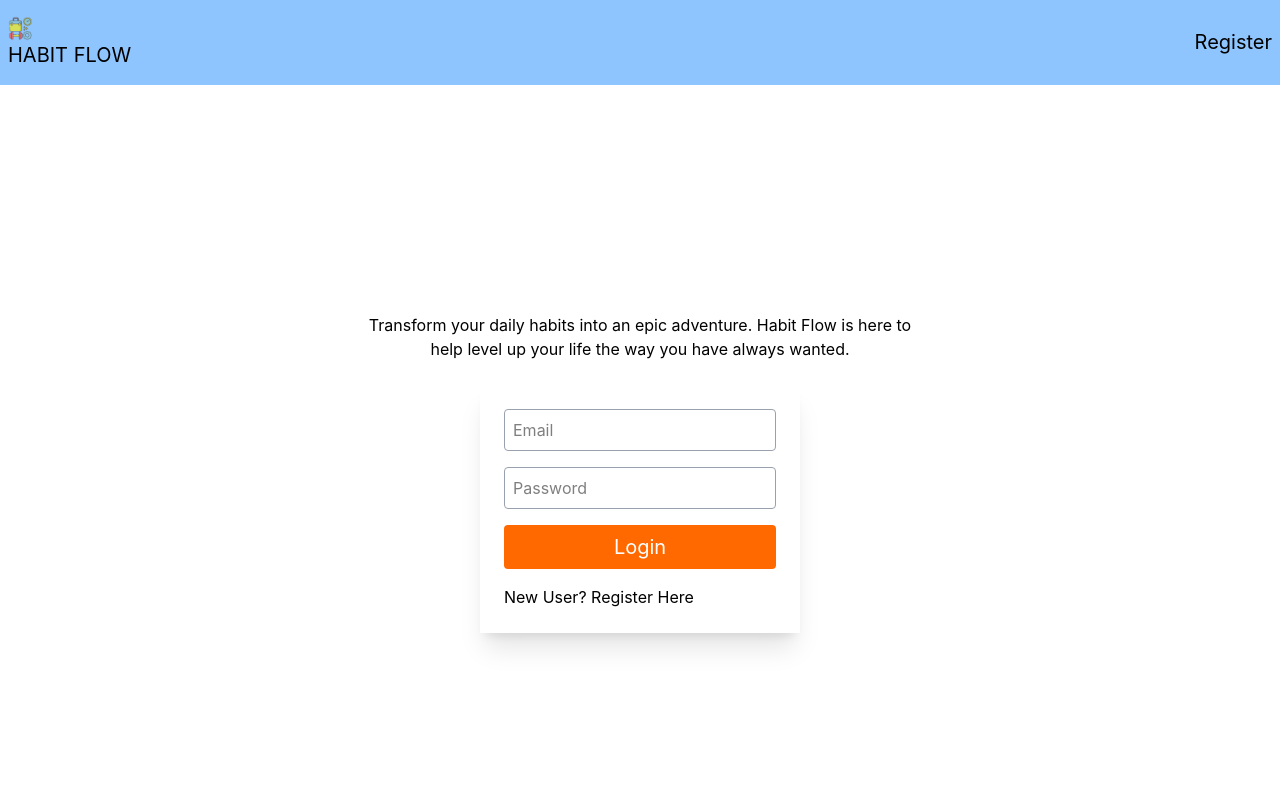
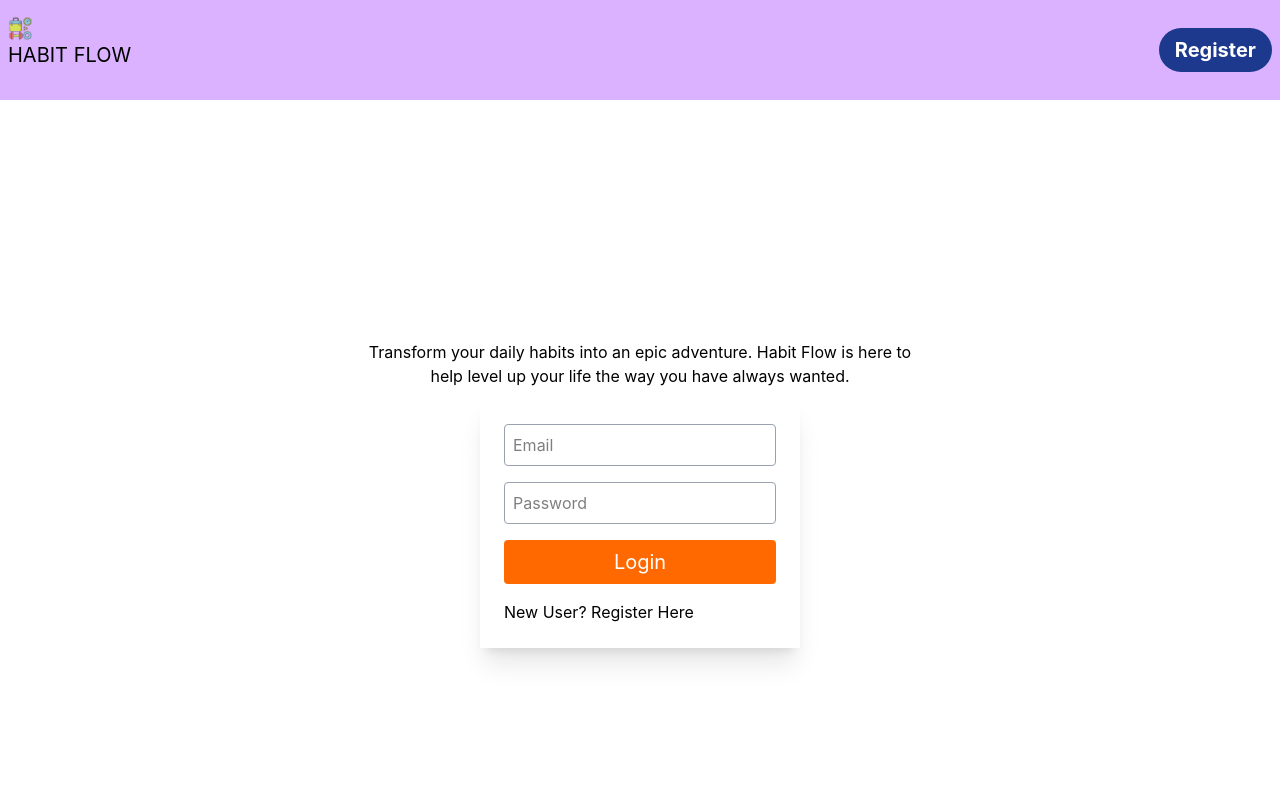
Before and after one commit to sailakshmie26/HabitFlow, a React (Vite) app: page / in a window 1280 px wide. Shown: the top 800 px of the page. Built offline with nearby package versions, Linux system fonts and the light colour scheme.

Commit message:
updated codes

```diff
--- a/src/components/AISuggestions.jsx
+++ b/src/components/AISuggestions.jsx
@@ -1,44 +1,43 @@
-import { useSelector } from "react-redux"
+import { useSelector } from "react-redux";
 import { getAISuggestions } from "../services/aiService";
 import { useState } from "react";
 
 const AiSuggestions = () => {
-  const habits = useSelector((state)=> state.habits.habits)
-  const [suggestions, setSuggestions] =useState([])
-  const handAISuggestions = async()=>{
-    const habitNames = habits.map(habit => habit.habitName)
-    const result = await getAISuggestions(habitNames)
-    const formatted = result.split("\n")
-    setSuggestions(formatted)
-  }
+  const apiUrl = import.meta.env.VITE_API_URL;
+  const appTitle = import.meta.env.VITE_APP_TITLE;
+  console.log("API URL:", apiUrl);
+  console.log("App Title:", appTitle);
+
+  const habits = useSelector((state) => state.habits.habits);
+  const [suggestions, setSuggestions] = useState([]);
+  const handAISuggestions = async () => {
+    const habitNames = habits.map((habit) => habit.habitName);
+    const result = await getAISuggestions(habitNames);
+    const formatted = result.split("\n");
+    setSuggestions(formatted);
+  };
   return (
     <>
       <div className="mt-6 p-4 bg-gray-100 rounded-lg shadow">
-      <h2 className="text-xl font-bold mb-3">
-        AI Habit Coach
-      </h2>
+        <h2 className="text-xl font-bold mb-3">AI Habit Coach</h2>
 
         <button
           onClick={handAISuggestions}
-      className="bg-purple-500 text-white px-4 py-2 rounded mb-4">
+          className="bg-purple-500 text-white px-4 py-2 rounded mb-4"
+        >
           Generate AI Suggestions
         </button>
 
         <div className="space-y-2">
-              {
-        suggestions.map((item, i)=>(
-          <div
-          key={i}
-          className="bg-white p-3 rounded shadow">
+          {suggestions.map((item, i) => (
+            <div key={i} className="bg-white p-3 rounded shadow">
               {item}
             </div>
-        ))
-      }
+          ))}
         </div>
-
       </div>
     </>
-  )
-}
+  );
+};
 
-export default AiSuggestions
+export default AiSuggestions;
--- a/src/components/HabitCard.jsx
+++ b/src/components/HabitCard.jsx
@@ -20,7 +20,7 @@ const HabitCard = () => {
          onClick={() => {
            dispatch(completedHabit(habit.id));
          }}
-         className="bg-blue-500 hover:bg-green-700 text-white font-bold py-2 px-3 rounded"
+         className="bg-blue-400 hover:bg-blue-900 text-white font-bold py-2 px-3 rounded"
        >
          Completed
        </button>
@@ -28,7 +28,7 @@ const HabitCard = () => {
          onClick={() => {
            dispatch(deleteHabit(habit));
          }}
-         className="bg-red-500 hover:bg-pink-700 text-white py-1 px-3 rounded"
+         className="bg-red-400 hover:bg-red-600 text-white font-bold py-1 px-3 rounded"
        >
          Delete
        </button>
--- a/src/components/HabitForm.jsx
+++ b/src/components/HabitForm.jsx
@@ -45,17 +45,7 @@ const HabitForm = () => {
               type="button"
             >
               Cancel
-            </button><br />
-            {/* {
-              habits.map((habit)=>{
-                return <div key={habit.id}>{habit.habitName}{""}
-                <button
-                onClick={()=>{
-                  dispatch(deleteHabit(habit))
-                }}>Delete Habit</button>
-                </div>
-              })
-            } */}
+            </button>
           </div>
         </form>
       </div>
--- a/src/components/Navbar.jsx
+++ b/src/components/Navbar.jsx
@@ -4,13 +4,15 @@ import { Link } from "react-router-dom";
 const Navbar = () => {
   return (
     <>
-    <div className="flex justify-between p-2 bg-blue-300">
+    <div className="flex justify-between p-2 bg-purple-300">
     <div className="text-black-500 text-xl py-2">
       <h1><img src={habitFlowIcon} alt=""
       width={"25px"} />HABIT FLOW</h1>
     </div>
     <div className="flex gap-3 text-xl py-5">
-      <Link to={'/register'}>Register</Link>
+    <button
+    className="bg-blue-900 hover:bg-blue-500 text-white font-bold py-2 px-4 rounded-full">
+    <Link to={'/register'}>Register</Link></button>
     </div>
 
     </div>
--- a/src/pages/Login.jsx
+++ b/src/pages/Login.jsx
@@ -33,7 +33,7 @@ const Login = () => {
   return (
     <>
       <Navbar />
-      <div className="min-h-screen flex flex-col justify-center items-center gap-6">
+      <div className="min-h-screen flex flex-col justify-center items-center gap-3">
         <h2 className="text-center max-w-xl">
           Transform your daily habits into an epic adventure. Habit Flow is here
           to help level up your life the way you have always wanted.
--- a/src/pages/Register.jsx
+++ b/src/pages/Register.jsx
@@ -6,34 +6,33 @@ import { useDispatch } from "react-redux";
 import { loginUser } from "../features/auth/authSlice";
 
 const Register = () => {
-  const dispatch = useDispatch()
-  const navigate = useNavigate()
+  const dispatch = useDispatch();
+  const navigate = useNavigate();
   const [formdata, setFormdata] = useState({
-      username:'',
-      email:'',
-      password:'',
-      city:'',
-    })
+    username: "",
+    email: "",
+    password: "",
+    city: "",
+  });
 
-  const handleInput = (e) =>{
-    const {name,value} = e.target
-    setFormdata((prev) => ({...prev, [name]:value}))
-  }
+  const handleInput = (e) => {
+    const { name, value } = e.target;
+    setFormdata((prev) => ({ ...prev, [name]: value }));
+  };
 
   const handleSubmit = (e) => {
-    e.preventDefault()
-    localStorage.setItem("registeredUser", JSON.stringify(formdata))
-    dispatch(loginUser(formdata))
-    navigate("/dashboard")
-    alert('Registration successfull!')
+    e.preventDefault();
+    localStorage.setItem("registeredUser", JSON.stringify(formdata));
+    dispatch(loginUser(formdata));
+    navigate("/dashboard");
+    alert("Registration successfull!");
     setFormdata({
-      username:'',
-      email:'',
-      password:"",
-      city:""
-    })
-
-  }
+      username: "",
+      email: "",
+      password: "",
+      city: "",
+    });
+  };
 
   return (
     <>
@@ -45,10 +44,7 @@ const Register = () => {
         </h2>
         <div>
           <h2>Welcome!</h2>
-          <form
-          onSubmit={handleSubmit}
-          className="w-full max-w-lg">
-
+          <form onSubmit={handleSubmit} className="w-full max-w-lg">
             <div className="flex flex-wrap -mx-3 mb-6">
               <div className="w-full md:w-1/2 px-3 mb-6 md:mb-0">
                 <label
@@ -71,7 +67,6 @@ const Register = () => {
                 </p>
               </div>
             </div>
-
             <div className="flex flex-wrap -mx-3 mb-6">
               <div className="w-full md:w-1/2 px-3 mb-6 md:mb-0">
                 <label
@@ -94,7 +89,6 @@ const Register = () => {
                 </p>
               </div>
             </div>
-
             <div className="flex flex-wrap -mx-3 mb-6">
               <div className="w-full px-3">
                 <label
@@ -117,9 +111,7 @@ const Register = () => {
                 </p>
               </div>
             </div>
-
             <div className="flex flex-wrap -mx-3 mb-2">
-
               <div className="w-full md:w-1/3 px-3 mb-6 md:mb-0">
                 <label
                   className="block uppercase tracking-wide text-gray-700 text-xs font-bold mb-2"
@@ -136,11 +128,12 @@ const Register = () => {
                   name="city"
                   placeholder="City"
                 />
-
                 <button
                   type="submit"
-                className="bg-green-500 text-white p-2 rounded">
-                  Register</button>
+                  className="bg-green-500 text-white p-2 rounded"
+                >
+                  Register
+                </button>
               </div>
             </div>
           </form>
--- a/src/services/aiService.js
+++ b/src/services/aiService.js
@@ -1,4 +1,4 @@
-export const getAISuggestions = async (habits) => {
+const getAISuggestions = async (habits) => {
 
   try {
     const response = await fetch(
@@ -6,30 +6,30 @@ export const getAISuggestions = async (habits) => {
       {
         method: "POST",
         headers: {
-            "Content-Type" : "application/json",
+          "Content-Type": "application/json",
         },
 
         body: JSON.stringify({
           contents: [
             {
-                    parts:[
+              parts: [
                 {
                   text: `User habits: ${habits.join(",")}.
-                            Suggest 3 new productive habits.`
+                            Suggest 3 new productive habits.`,
+                },
+              ],
+            },
+          ],
+        }),
+      },
+    );
+    const data = await response.json();
+    if (!data.candidates) {
+      console.log(data);
+      return "AI failed to generate suggestions";
     }
-                    ]
+  } catch (error) {
+    console.log("AI Suggestion error:", error);
+    return "Could not generate suggestions.";
   }
-            ]
-        })
-    });
-const data = await response.json();
-if(!data.candidates){
-    console.log(data);
-    return "AI failed to generate suggestions"
-}
-
-} catch(error){
-  console.log("AI Suggestion error:", error);
-  return "Could not generate suggestions."
-  }
-}
+};
```
Lines whose indentation alone changed are shown as unchanged.
